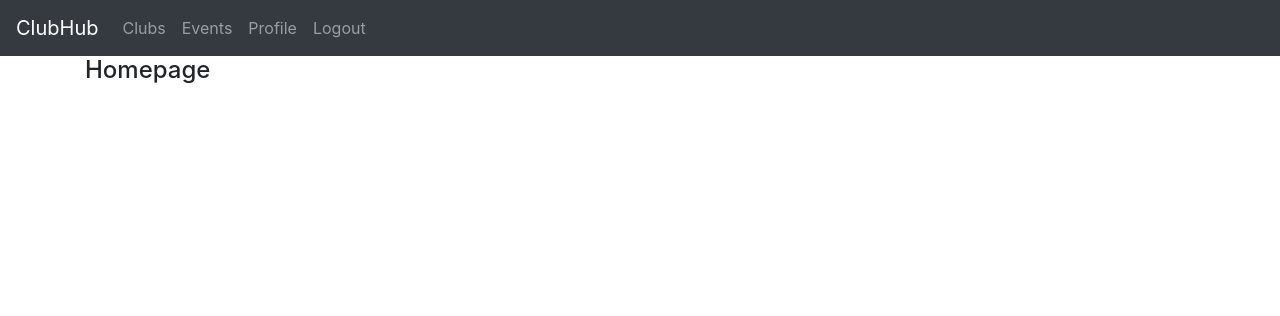
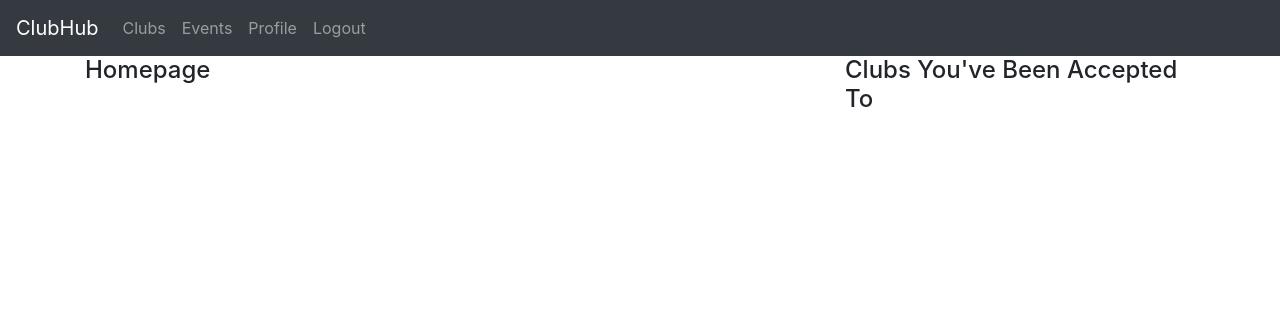
Before and after one commit to eddiephelanfortyfive/RestartedMiniProjectBlock3, a Flask app: page / in a window 1280 px wide. Shown: the top 316 px of the page. Run offline with Flask 3, Linux system fonts and the light colour scheme; the visitor is signed in with stand-in values (Sample User, id 1); some libraries are stand-ins or nearby versions.

Commit message:
fixing little things

```diff
--- a/Website/Templates/home.html
+++ b/Website/Templates/home.html
@@ -1,16 +1,32 @@
 {% extends "base.html" %}
 {% block title %}Home{% endblock %}
+
 {% block content %}
     {% if user.user_type == 'admin' %}
-{#        {% include 'user_approval.html' %}#}
+        {# {% include 'user_approval.html' %} #}
     {% elif user.user_type == 'pending' %}
         <p>Your account is pending approval.</p>
     {% elif user.user_type == 'coordinator' %}
-        <h1> Welcome Coordinator </h1>
+        <h1>Welcome Coordinator</h1>
     {% else %}
-        <!-- Homepage for users -->
-        <!-- Add All user code here -->
-        <!-- notes code -->
-       <h4>Homepage</h4>
+        <div class="row">
+            <div class="col-md-8">
+                <h4>Homepage</h4>
+                <!-- Add your main content here -->
+            </div>
+            <div class="col-md-4">
+                <h4>Clubs You've Been Accepted To</h4>
+                <ul>
+                    {% for club in clubs %}
+                        <div class="card mb-3">
+                           <div class="card-body">
+                                <h2 class="card-title">{{ club.club_name }}</h2>
+                               <p class="card-text">{{ club.club_description }}</p>
+                           </div>
+                        </div>
+                    {% endfor %}
+                </ul>
+            </div>
+        </div>
     {% endif %}
 {% endblock %}
--- a/Website/views.py
+++ b/Website/views.py
@@ -2,7 +2,7 @@
 import json
 from flask import Blueprint, render_template, request, flash, jsonify, redirect, url_for
 from flask_login import login_required, current_user
-
+from .models import Members
 from .utils import db
 
 views = Blueprint('views', __name__)
@@ -10,7 +10,8 @@ views = Blueprint('views', __name__)
 @views.route('/', methods=['GET', 'POST'])
 @login_required
 def home():
-    return render_template("home.html", user=current_user)
+    current_clubs = Members.query.filter_by(user_id=current_user.id, user_approval=True).all()
+    return render_template("home.html", user=current_user, clubs=current_clubs)
 
 
 
```
Also changed, not shown: Website/Templates/clubs.html (+4 -4 lines), Website/Templates/homepage.html (+10 -6 lines), Website/auth.py (+11 -4 lines).
